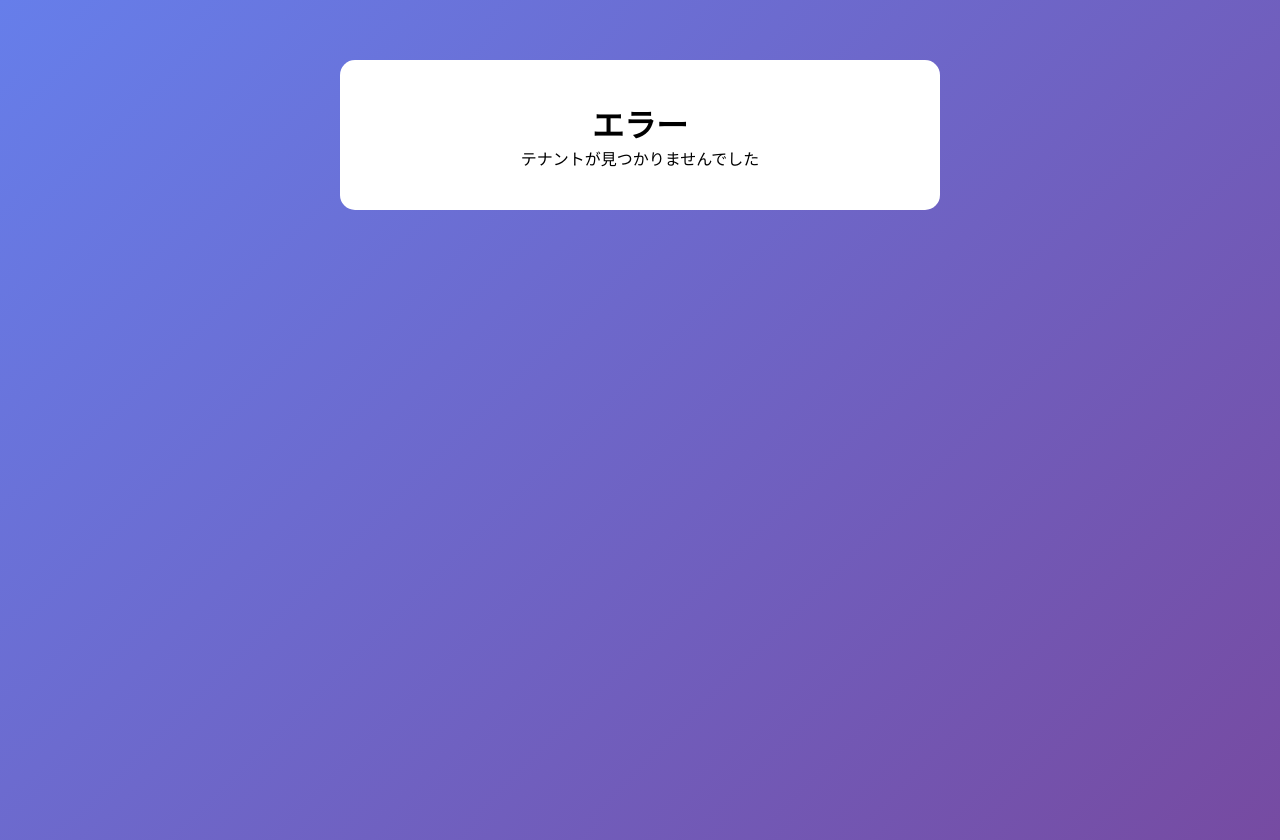
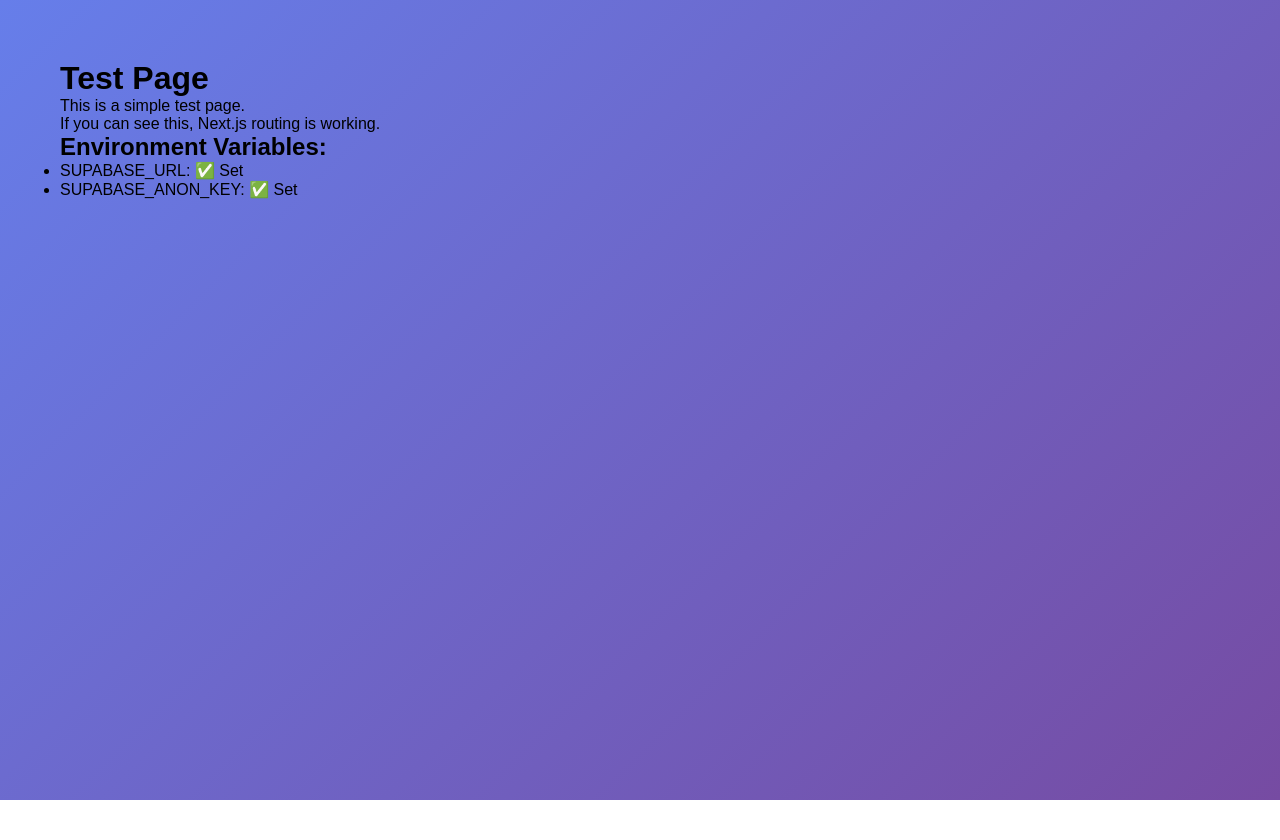
Before and after one commit to okuitatami/reservation-system, a Next.js app: page /test in a window 1280 px wide. After the commit the page ends 800 px from the top, so only its background shows below. Built offline with nearby package versions, Linux system fonts and the light colour scheme; no server answers; the database is empty.

Commit message:
debug: Add test page to verify routing

```diff
--- /dev/null
+++ b/pages/test.tsx
@@ -0,0 +1,14 @@
+export default function TestPage() {
+  return (
+    <div style={{ padding: '40px', fontFamily: 'sans-serif' }}>
+      <h1>Test Page</h1>
+      <p>This is a simple test page.</p>
+      <p>If you can see this, Next.js routing is working.</p>
+      <h2>Environment Variables:</h2>
+      <ul>
+        <li>SUPABASE_URL: {process.env.NEXT_PUBLIC_SUPABASE_URL ? '✅ Set' : '❌ Not Set'}</li>
+        <li>SUPABASE_ANON_KEY: {process.env.NEXT_PUBLIC_SUPABASE_ANON_KEY ? '✅ Set' : '❌ Not Set'}</li>
+      </ul>
+    </div>
+  )
+}
```
